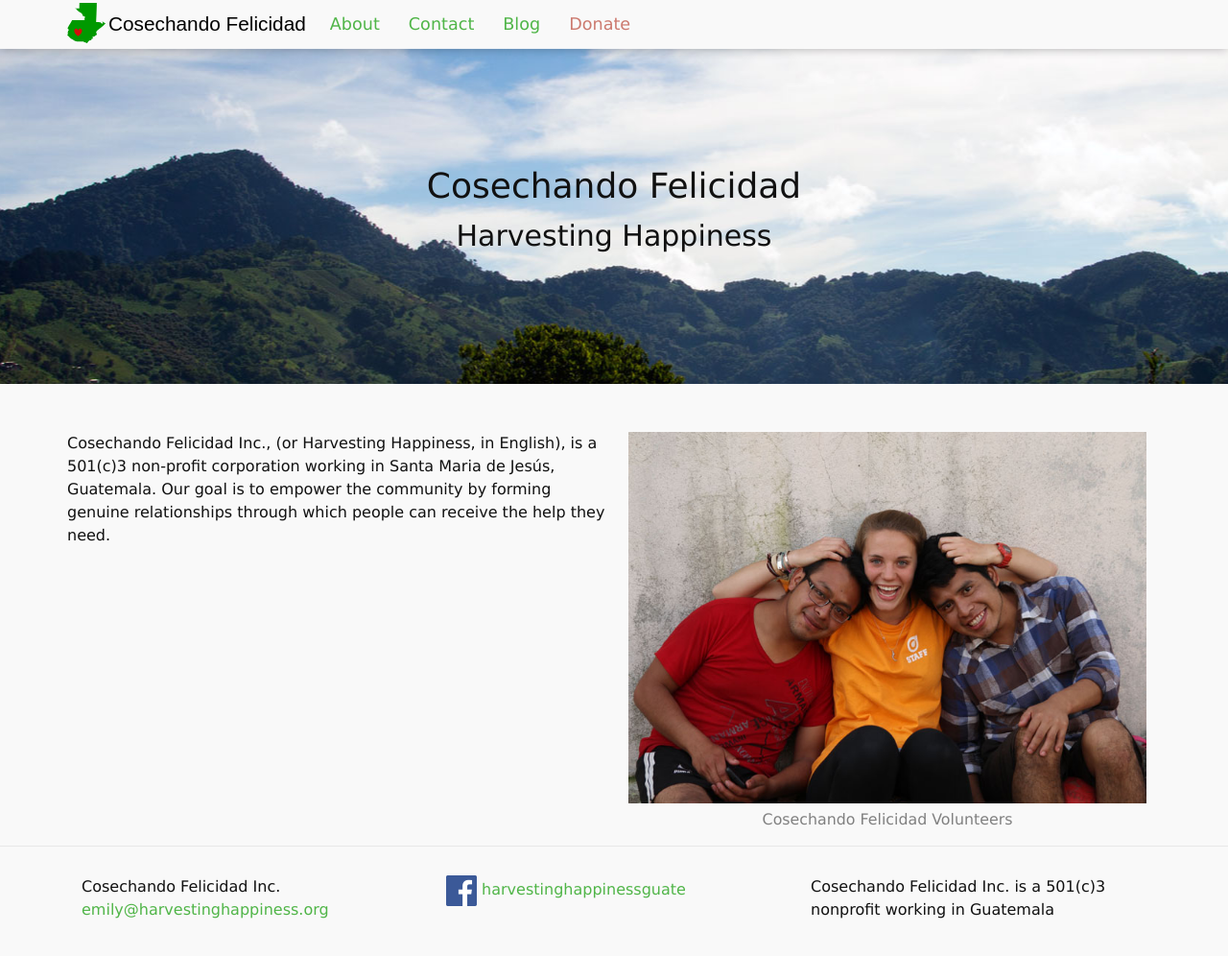
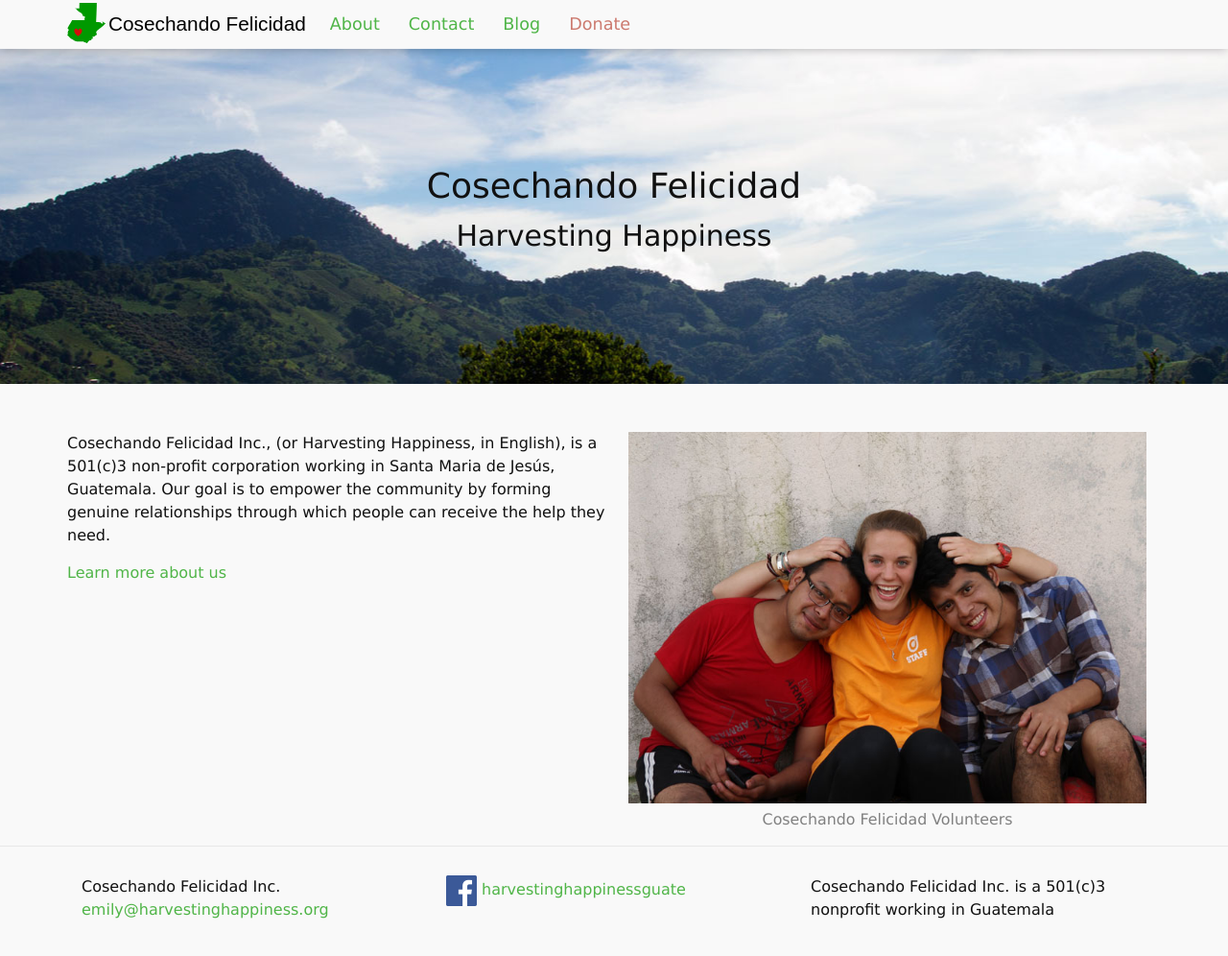
Before and after one commit to harvestinghappiness/harvestinghappiness.github.io, a Jekyll site: the page built from home.md, in a window 1280 px wide and 1020 px high. Shown: the top 996 px of the window at 96% size. Built offline with Jekyll 4.4.1, drawn with Linux system fonts in a browser that asks for light colours.

Commit message:
Link to more info on home Page

```diff
--- a/home.md
+++ b/home.md
@@ -7,3 +7,5 @@ permalink: /
 {% include figure.html src="volunteers3.jpg" caption="Cosechando Felicidad Volunteers" side="right" size="half" %}
 
 Cosechando Felicidad Inc., (or Harvesting Happiness, in English), is a 501(c)3 non-profit corporation working in Santa Maria de Jesús, Guatemala. Our goal is to empower the community by forming genuine relationships through which people can receive the help they need.
+
+[Learn more about us](/about/)
```
